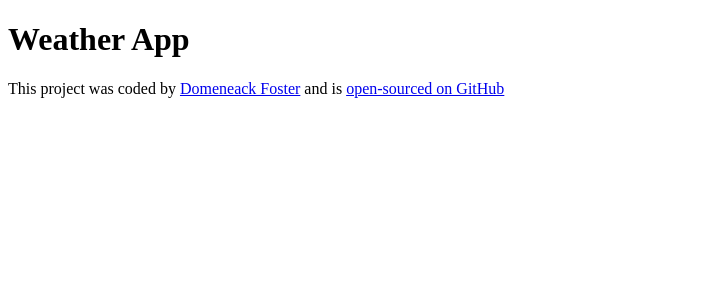
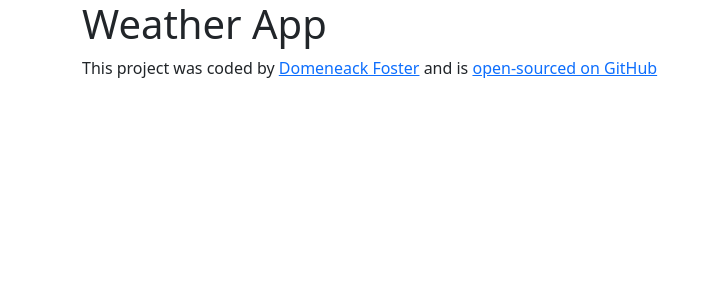
Before and after one commit to domeneack/react-weather-app, a React (Create React App) app: page / in a window 1280 px wide. Shown: the top 300 px of the page, without its empty margins (0-713 px from the left). Built offline with nearby package versions, Linux system fonts and the light colour scheme.

Commit message:
Added bootstrap

```diff
--- a/package.json
+++ b/package.json
@@ -6,6 +6,7 @@
     "@testing-library/jest-dom": "^5.16.5",
     "@testing-library/react": "^13.4.0",
     "@testing-library/user-event": "^13.5.0",
+    "bootstrap": "^5.2.3",
     "react": "^18.2.0",
     "react-dom": "^18.2.0",
     "react-scripts": "5.0.1",
--- a/public/index.html
+++ b/public/index.html
@@ -7,13 +7,16 @@
   <meta name="viewport" content="width=device-width, initial-scale=1" />
   <meta name="theme-color" content="#000000" />
   <meta name="description" content="Weather application" />
+  <link rel="manifest" href="%PUBLIC_URL%/manifest.json" />
 
   <title>React Weather App</title>
 </head>
 
 <body>
   <noscript>You need to enable JavaScript to run this app.</noscript>
+
   <div id="root"></div>
+
 </body>
 
 </html>
--- a/src/App.js
+++ b/src/App.js
@@ -3,20 +3,19 @@ import "./App.css";
 export default function App() {
   return (
     <div className="App">
+      <div className="container">
         <h1>Weather App</h1>
         <footer>
           This project was coded by{" "}
-        <a href="https://tangerine-moonbeam-52db1f.netlify.app/" >
+          <a href="https://tangerine-moonbeam-52db1f.netlify.app/">
             Domeneack Foster
           </a>{" "}
           and is{" "}
-        <a
-          href="https://github.com/domeneack/react-weather-app"
-
-        >
+          <a href="https://github.com/domeneack/react-weather-app">
             open-sourced on GitHub
           </a>
         </footer>
       </div>
+    </div>
   );
 }
--- a/src/index.js
+++ b/src/index.js
@@ -1,6 +1,7 @@
 import React from 'react';
 import ReactDOM from 'react-dom/client';
 import './index.css';
+import "bootstrap/dist/css/bootstrap.css";
 import App from './App';
 import reportWebVitals from './reportWebVitals';
 
```
Also changed, not shown: 1 other file (tests, documents, lock files or other folders). Lines whose indentation alone changed are shown as unchanged.
